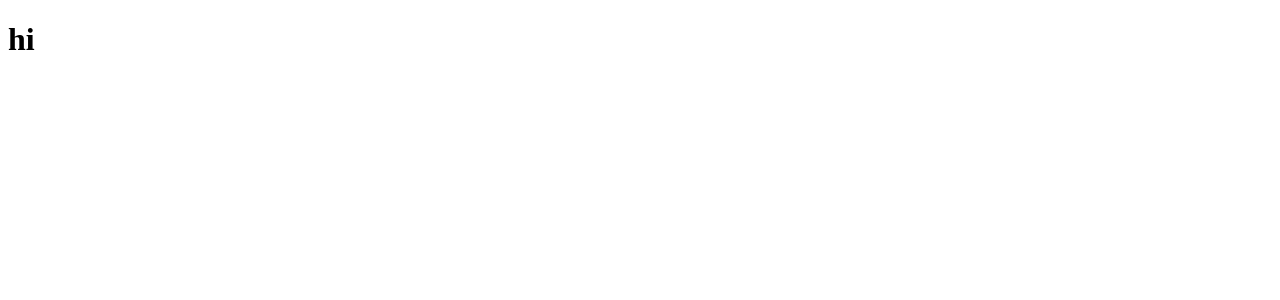
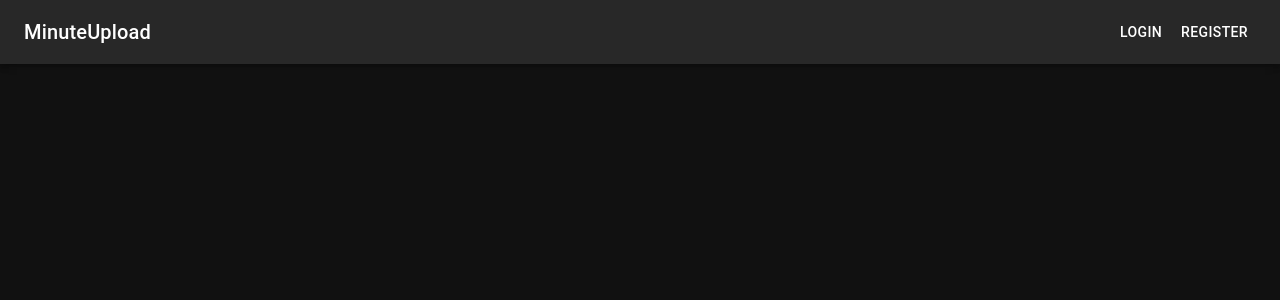
Before and after one commit to atorczynski/minuteupload, a React (Create React App) app: page / in a window 1280 px wide. Shown: the top 300 px of the page. Built offline with nearby package versions, Linux system fonts and the light colour scheme.

Commit message:
Add AppBar to app.

```diff
--- a/src/App.js
+++ b/src/App.js
@@ -1,9 +1,12 @@
 import React from 'react';
+import GlobalStyles from './GlobalStyles';
+import { TopBar } from './components/NavBar/NavBar';
 
 function App() {
   return (
-    <div className='App'>
-      <h1>hi</h1>
+    <div className="App">
+      <GlobalStyles />
+      <TopBar />
     </div>
   );
 }
```
